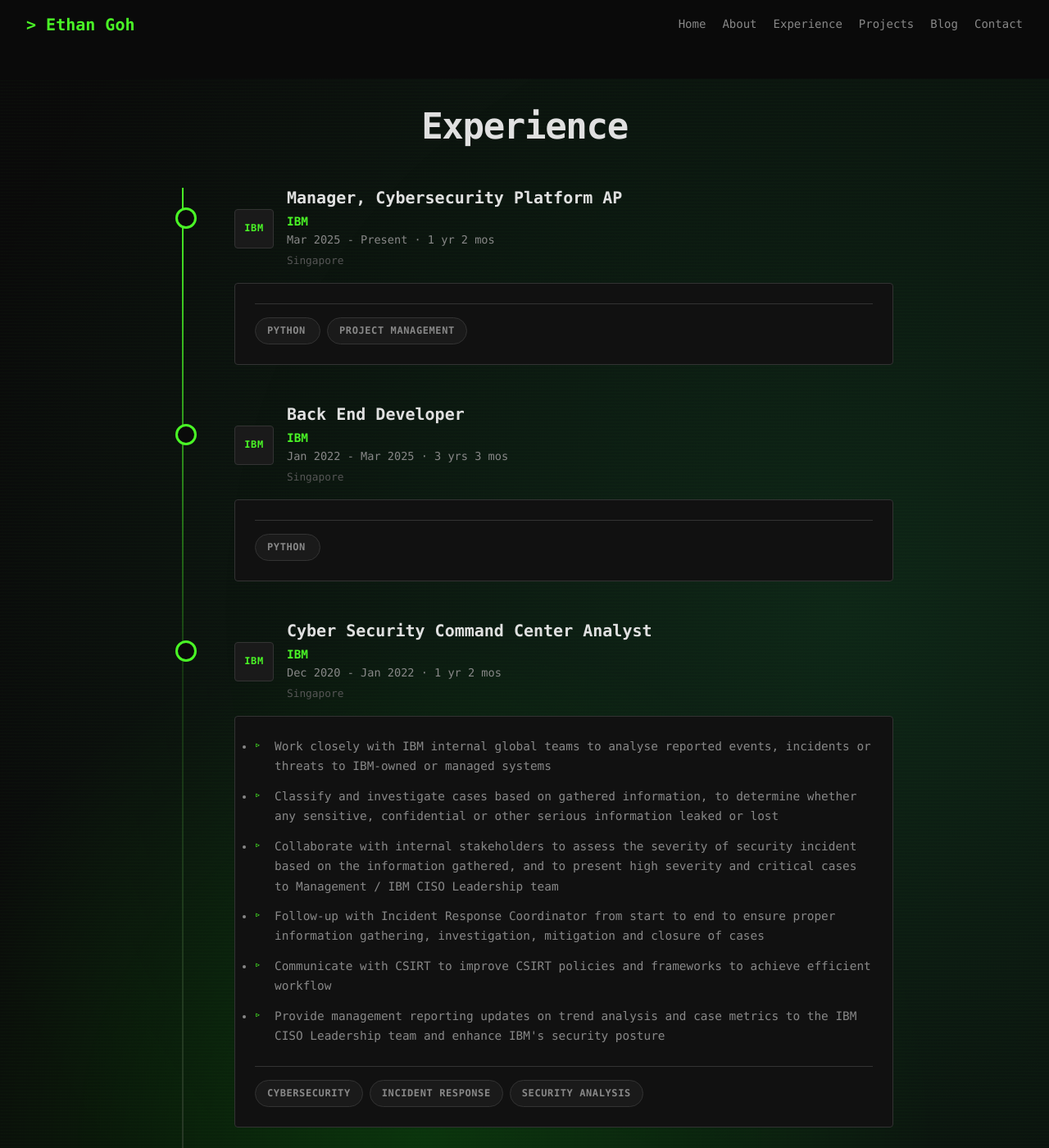
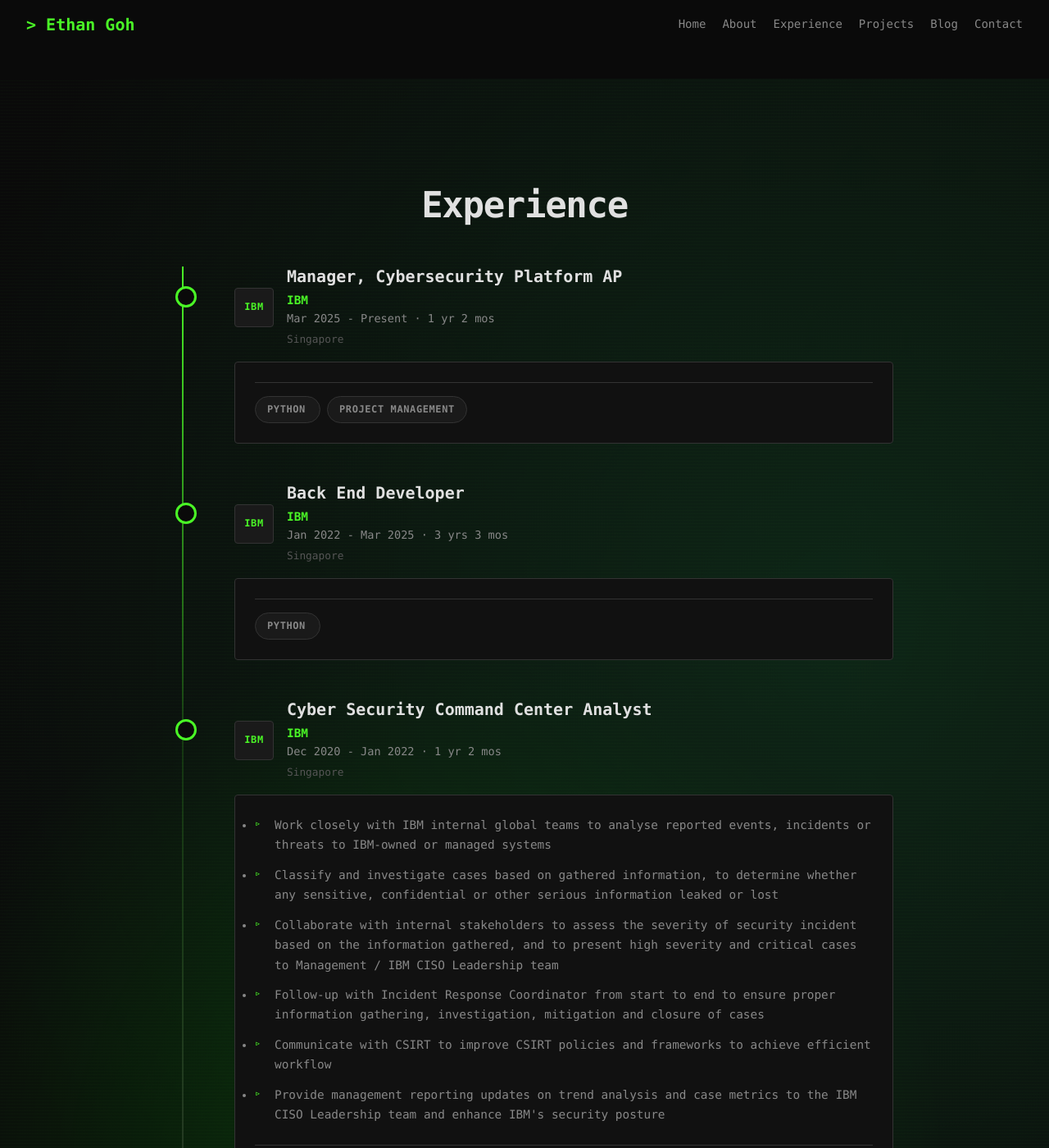
Before and after one commit to ethantrainshard/profile-blog-site, a Jekyll site: the page built from experience.md, in a window 1280 px wide and 1400 px high. Shown: the whole window at 82% size. Built offline with Jekyll 4.4.1, drawn with Linux system fonts in a browser that asks for light colours.

Commit message:
Revert "fix: remove black space at top of Experience page"
This reverts commit be2f07b1c20d2680f1101c6d8a4d628f170e4885.

```diff
--- a/css/main.css
+++ b/css/main.css
@@ -3433,7 +3433,7 @@
    ============================================ */
 
 .experience-section {
-  padding: 2rem 0 6rem;
+  padding: 8rem 0 6rem;
   min-height: 100vh;
   max-width: none;
   margin-left: 0;
@@ -3628,7 +3628,7 @@
 /* Responsive */
 @media (max-width: 768px) {
   .experience-section {
-    padding: 2rem 1.5rem 4rem;
+    padding: 7rem 1.5rem 4rem;
   }
 
   .experience-timeline::before {
```
